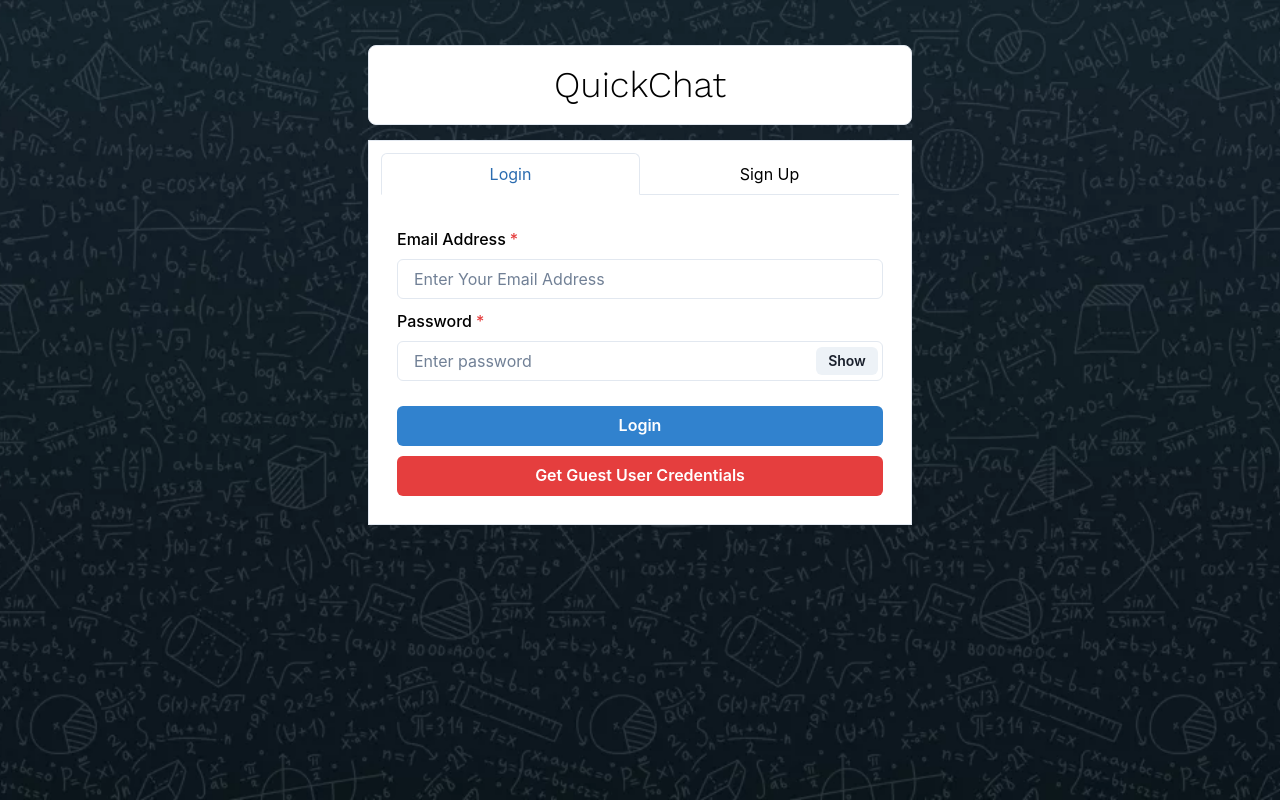
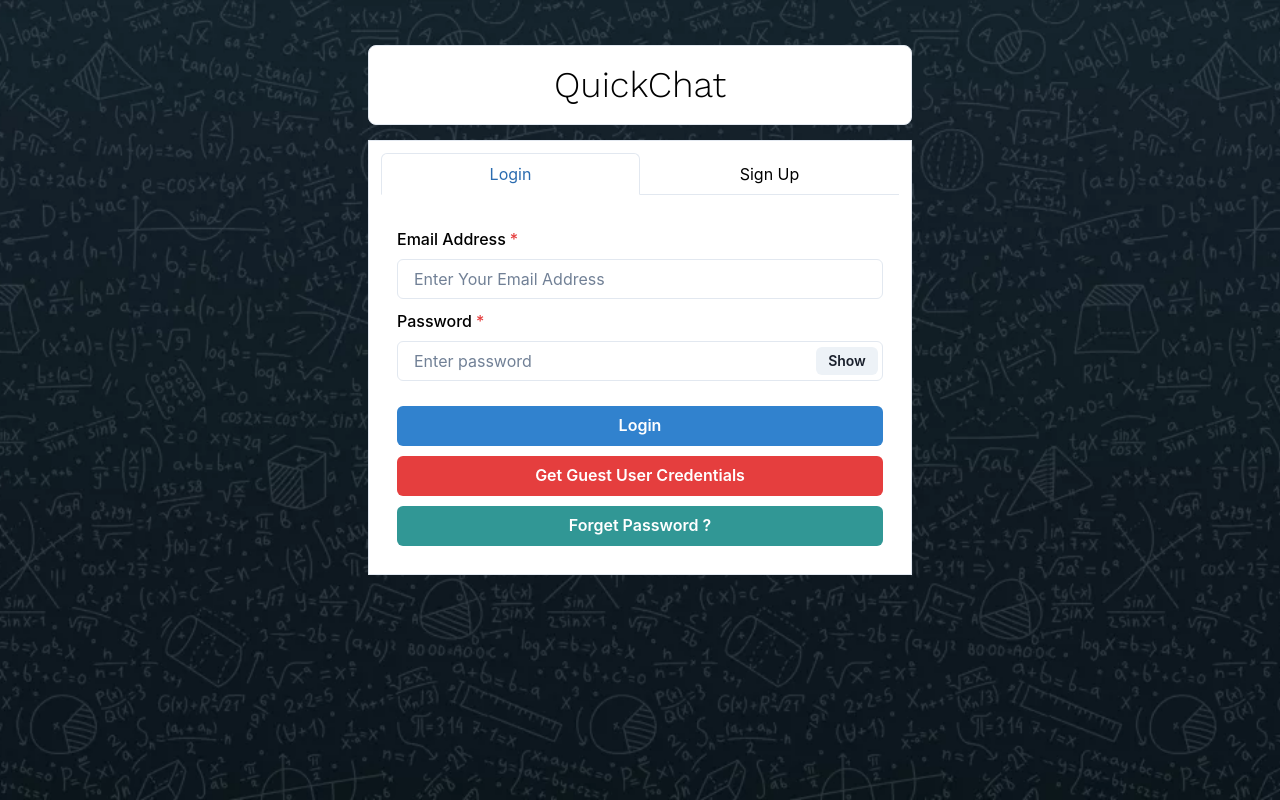
Before and after one commit to Ananyakumarisingh/QuickChat, a React (Create React App) app in the folder frontend/: page / in a window 1280 px wide. Built offline with nearby package versions, Linux system fonts and the light colour scheme.

Commit message:
frontend button for forget password

```diff
--- a/frontend/src/components/Authentication/Login.js
+++ b/frontend/src/components/Authentication/Login.js
@@ -53,6 +53,12 @@ const Login = () => {
       >
         Get Guest User Credentials
       </Button>
+      <Button
+        colorScheme="teal"
+        width="100%"
+      >
+        Forget Password ?
+      </Button>
     </VStack>
   );
 };
```
Also changed, not shown: 1 other file (tests, documents, lock files or other folders).
